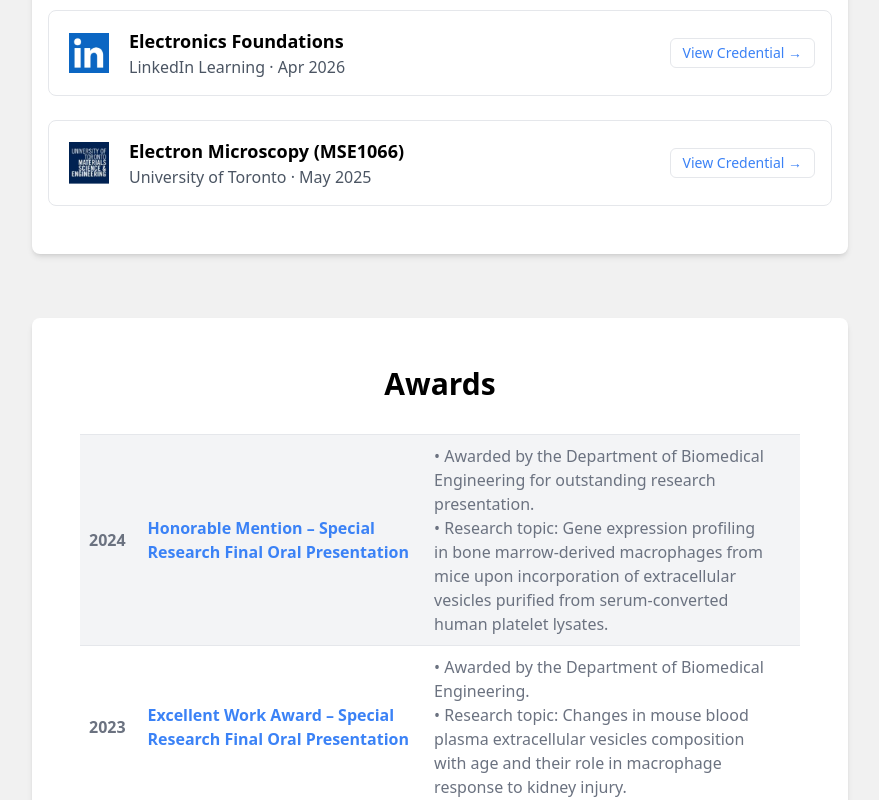
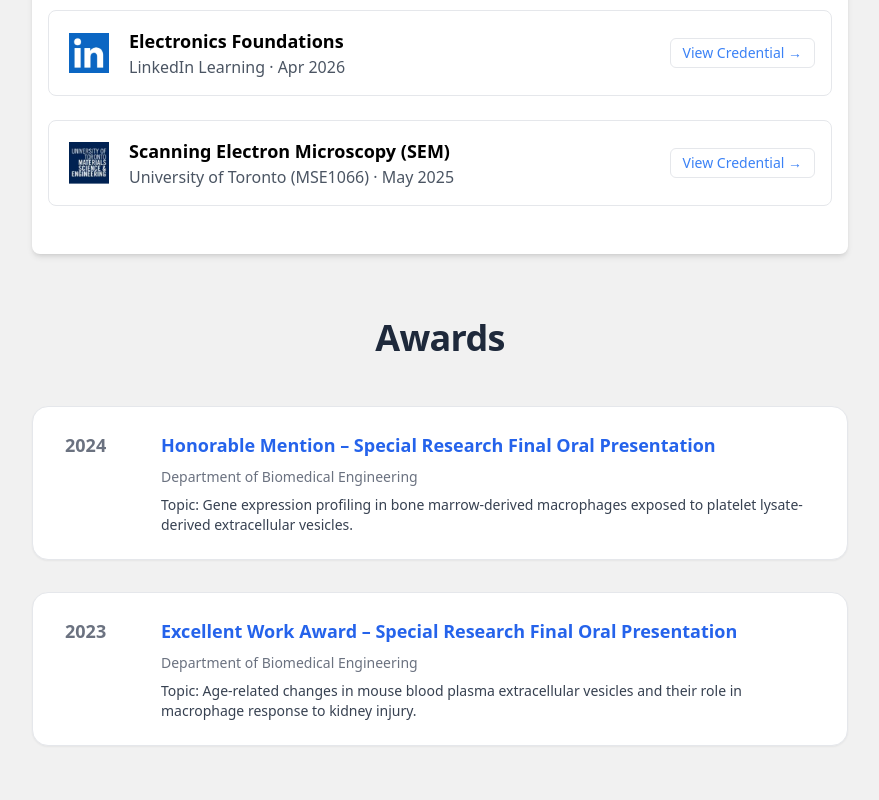
Before and after one commit to Cody-Yeh/codyyeh0425.github.io, a Next.js app: page /about in a window 1280 px wide. Shown: the part 2360-3160 px from the top of the page, without its empty margins (200-1079 px from the left). Built offline with nearby package versions, Linux system fonts and the light colour scheme.

Commit message:
Update awards section to concise format

```diff
--- a/components/About/Awards.tsx
+++ b/components/About/Awards.tsx
@@ -1,27 +1,43 @@
 import React from 'react';
 import { awardData } from '../../constants/about';
-import { MyTableRow } from '../utils';
 
 export default function Awards() {
   return (
-    <div className="w-full rounded-lg bg-white px-2 py-12 shadow-md dark:bg-gray-600 sm:px-12">
-      <h1 className="mb-8 text-center text-3xl font-bold">{'Awards'}</h1>
-      <div className="overflow-x-auto">
-        <table className="min-w-screen border-separate border-spacing-0 overflow-x-scroll bg-transparent text-left align-middle text-base text-gray-500 dark:text-gray-300 sm:rounded-lg">
-          <tbody className="">
-            {awardData.map((award, idx) => (
-              <MyTableRow key={idx} idx={idx}>
-                <th className="flex w-16 items-center">
-                  <p>{award[0]}</p>
-                </th>
-                <th className="flex basis-5/12 items-center text-blue-500 dark:text-blue-300">
-                  {award[1]}
-                </th>
-                <td className="flex basis-7/12 items-center px-5">{award[2]}</td>
-              </MyTableRow>
-            ))}
-          </tbody>
-        </table>
+    <div className="w-full">
+      <h1 className="mb-12 text-center text-4xl font-bold tracking-[-0.02em] text-slate-800 dark:text-white">
+        Awards
+      </h1>
+
+      <div className="space-y-8">
+        {awardData.map((award, idx) => (
+          <div
+            key={idx}
+            className="flex flex-col gap-4 rounded-2xl border border-gray-200 bg-white px-8 py-6 shadow-sm dark:border-gray-700 dark:bg-gray-800 md:flex-row md:items-start"
+          >
+            {/* Year */}
+            <div className="w-[80px] flex-shrink-0 text-lg font-semibold text-gray-500 dark:text-gray-400">
+              {award.year}
+            </div>
+
+            {/* Content */}
+            <div className="flex-1 space-y-2">
+              {/* Title */}
+              <h2 className="text-lg font-semibold text-blue-600 dark:text-blue-300">
+                {award.title}
+              </h2>
+
+              {/* Organization */}
+              <p className="text-sm text-gray-500 dark:text-gray-400">
+                {award.org}
+              </p>
+
+              {/* Topic */}
+              <p className="text-sm text-gray-700 dark:text-gray-300">
+                <span className="font-medium">Topic:</span> {award.topic}
+              </p>
+            </div>
+          </div>
+        ))}
       </div>
     </div>
   );
--- a/components/About/Certifications.tsx
+++ b/components/About/Certifications.tsx
@@ -46,8 +46,8 @@ export default function Certifications() {
       link: 'https://www.linkedin.com/learning/certificates/83e3be6ba2d302503fff34649c82c1d15f966bba47b2faee8dcfd4a3f6191cb2?accountId=0&u=0&success=true&authUUID=ymdvnbdORG6ZPZeCude07A%3D%3D',
     },
     {
-      title: 'Electron Microscopy (MSE1066)',
-      org: 'University of Toronto',
+      title: 'Scanning Electron Microscopy (SEM)',
+      org: 'University of Toronto (MSE1066)',
       date: 'May 2025',
       logo: '/certifications/UofTMSE.png',
       link: '/certifications/mse1066.pdf',
--- a/constants/about.tsx
+++ b/constants/about.tsx
@@ -81,22 +81,20 @@ const educationData = [
 ];
 
 const awardData = [
-  [
-    2024,
-    <>Honorable Mention – Special Research Final Oral Presentation</>,
-    <>
-      • Awarded by the Department of Biomedical Engineering for outstanding research presentation. <br />
-      • Research topic: Gene expression profiling in bone marrow-derived macrophages from mice upon incorporation of extracellular vesicles purified from serum-converted human platelet lysates.
-    </>,
-  ],
-  [
-    2023,
-    <>Excellent Work Award – Special Research Final Oral Presentation</>,
-    <>
-      • Awarded by the Department of Biomedical Engineering. <br />
-      • Research topic: Changes in mouse blood plasma extracellular vesicles composition with age and their role in macrophage response to kidney injury.
-    </>,
-  ],
+  {
+    year: "2024",
+    title: "Honorable Mention – Special Research Final Oral Presentation",
+    org: "Department of Biomedical Engineering",
+    topic:
+      "Gene expression profiling in bone marrow-derived macrophages exposed to platelet lysate-derived extracellular vesicles.",
+  },
+  {
+    year: "2023",
+    title: "Excellent Work Award – Special Research Final Oral Presentation",
+    org: "Department of Biomedical Engineering",
+    topic:
+      "Age-related changes in mouse blood plasma extracellular vesicles and their role in macrophage response to kidney injury.",
+  },
 ];
 
 const contactData = [
```
Also changed, not shown: public/logos/ncku.png.
